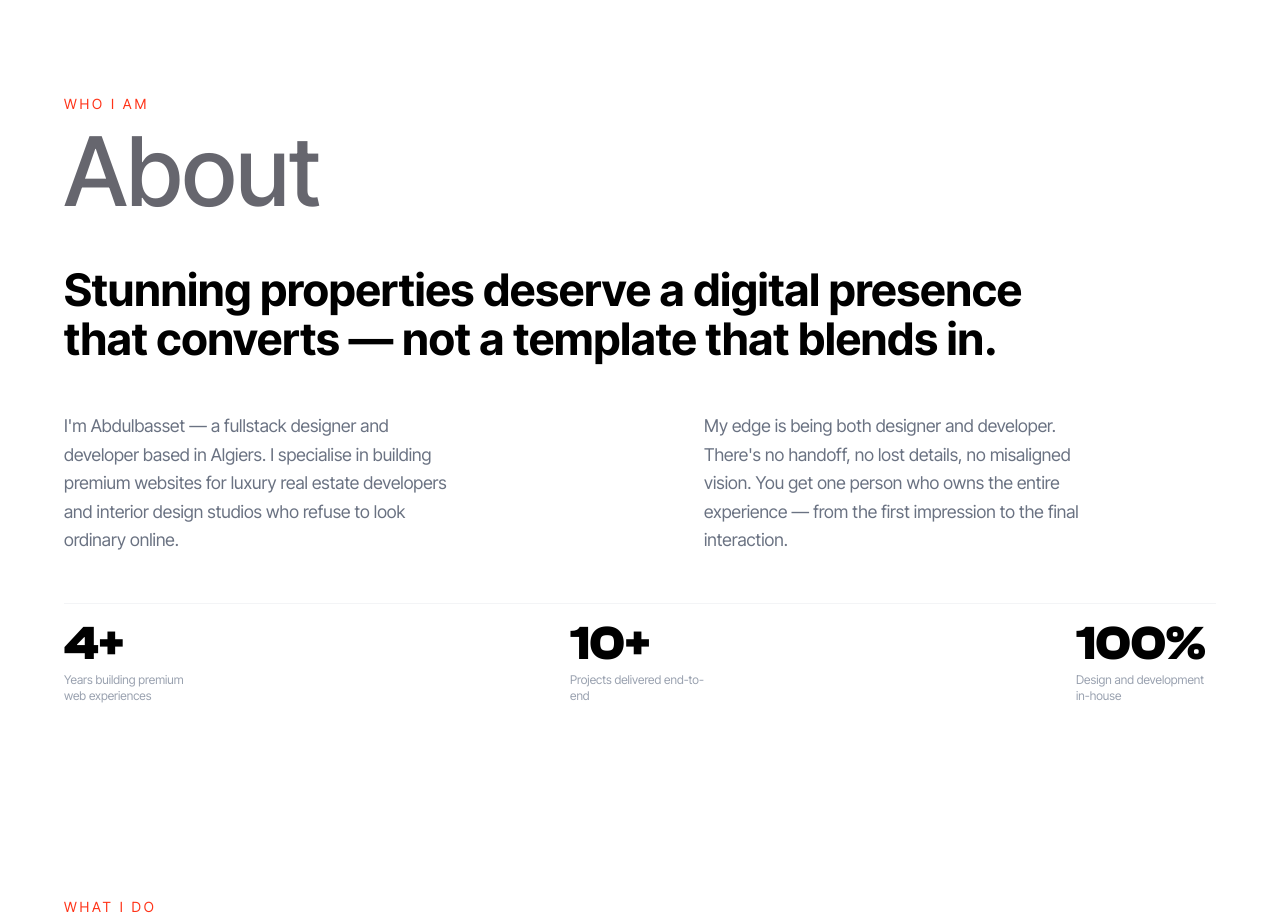
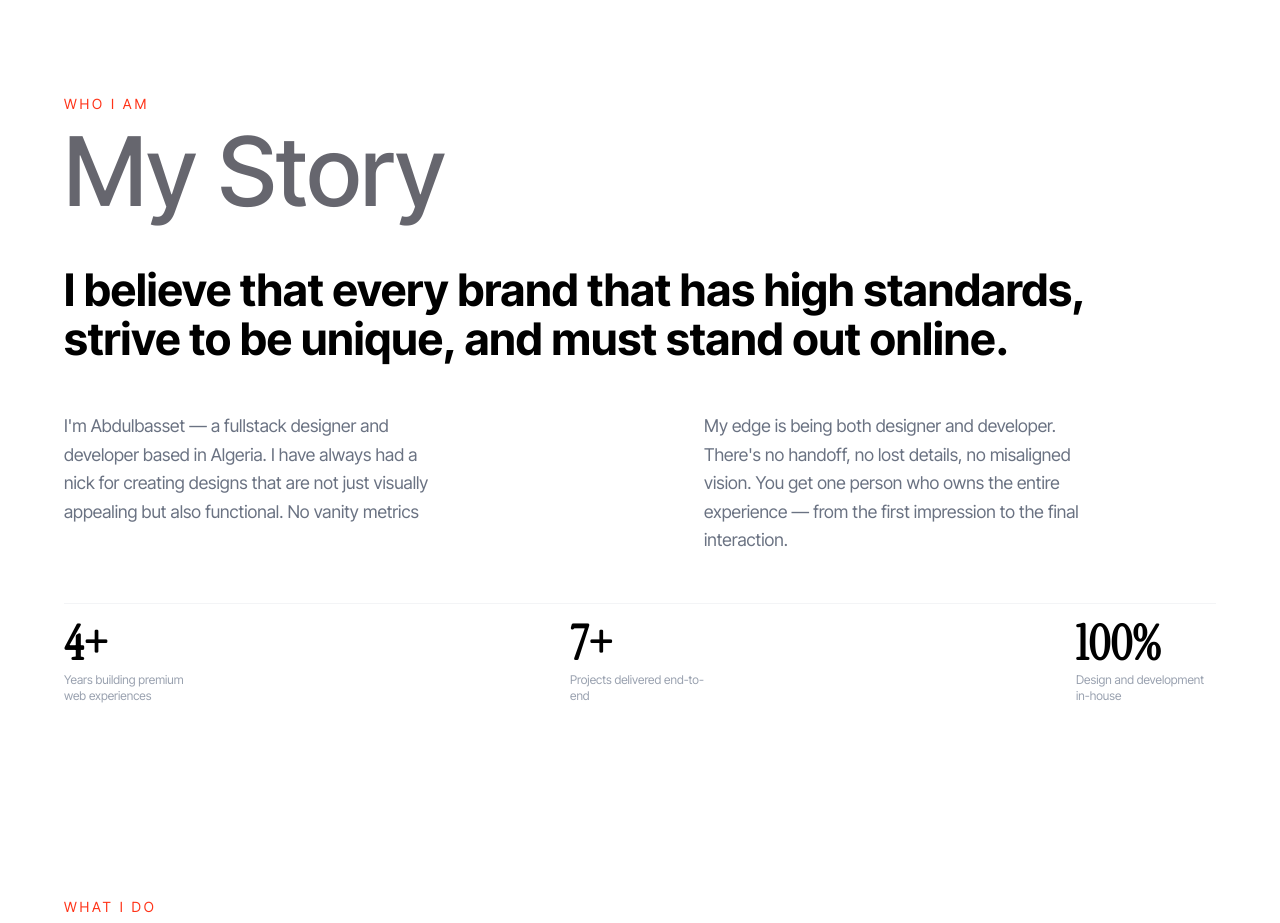
Before and after one commit to abdulbasset-benz/portfolio, a React (Vite) app: page / in a window 1280 px wide. Shown: the part 2620-3543 px from the top of the page. Built offline with nearby package versions, Linux system fonts and the light colour scheme; a web font is replaced by a local one.

Commit message:
edit the copy

```diff
--- a/src/components/About.jsx
+++ b/src/components/About.jsx
@@ -9,23 +9,20 @@ const About = () => {
             Who I Am
           </p>
           <h2 className="font-inter  font-medium text-[clamp(3rem,8vw,6rem)] leading-[0.95] text-[#66666e]">
-            About
+            My Story
           </h2>
         </div>
 
         {/* Main statement */}
         <p className="font-inter font-bold text-[clamp(1.6rem,3.5vw,2.8rem)] leading-[1.1] max-w-5xl text-black">
-          Stunning properties deserve a digital presence that converts —
-          not a template that blends in.
+          I believe that every brand that has high standards, strive to be unique, and must stand out online.
         </p>
 
         {/* Body copy */}
         <div className="flex flex-col lg:flex-row lg:justify-between gap-10 lg:gap-24 max-w-5xl">
           <p className="font-inter text-[clamp(0.95rem,1.5vw,1.1rem)] text-gray-500 leading-relaxed lg:max-w-sm">
             I'm Abdulbasset — a fullstack designer and developer based in
-            Algiers. I specialise in building premium websites for luxury
-            real estate developers and interior design studios who refuse
-            to look ordinary online.
+            Algeria. I have always had a nick for creating designs that are not just visually appealing but also functional. No vanity metrics
           </p>
           <p className="font-inter text-[clamp(0.95rem,1.5vw,1.1rem)] text-gray-500 leading-relaxed lg:max-w-sm">
             My edge is being both designer and developer. There's no
@@ -39,11 +36,11 @@ const About = () => {
         <div className="flex flex-wrap justify-between gap-10 lg:gap-20 pt-4 border-t border-gray-100">
           {[
             { value: "4+", label: "Years building premium web experiences" },
-            { value: "10+", label: "Projects delivered end-to-end" },
+            { value: "7+", label: "Projects delivered end-to-end" },
             { value: "100%", label: "Design and development in-house" },
           ].map((stat) => (
             <div key={stat.label} className="flex flex-col gap-1">
-              <span className="font-clash font-bold text-[clamp(2rem,4vw,3rem)] leading-none text-black">
+              <span className="font-instru font-bold text-[clamp(2rem,4vw,3rem)] leading-none text-black">
                 {stat.value}
               </span>
               <span className="font-inter text-xs text-gray-400 max-w-35 leading-snug">
```
